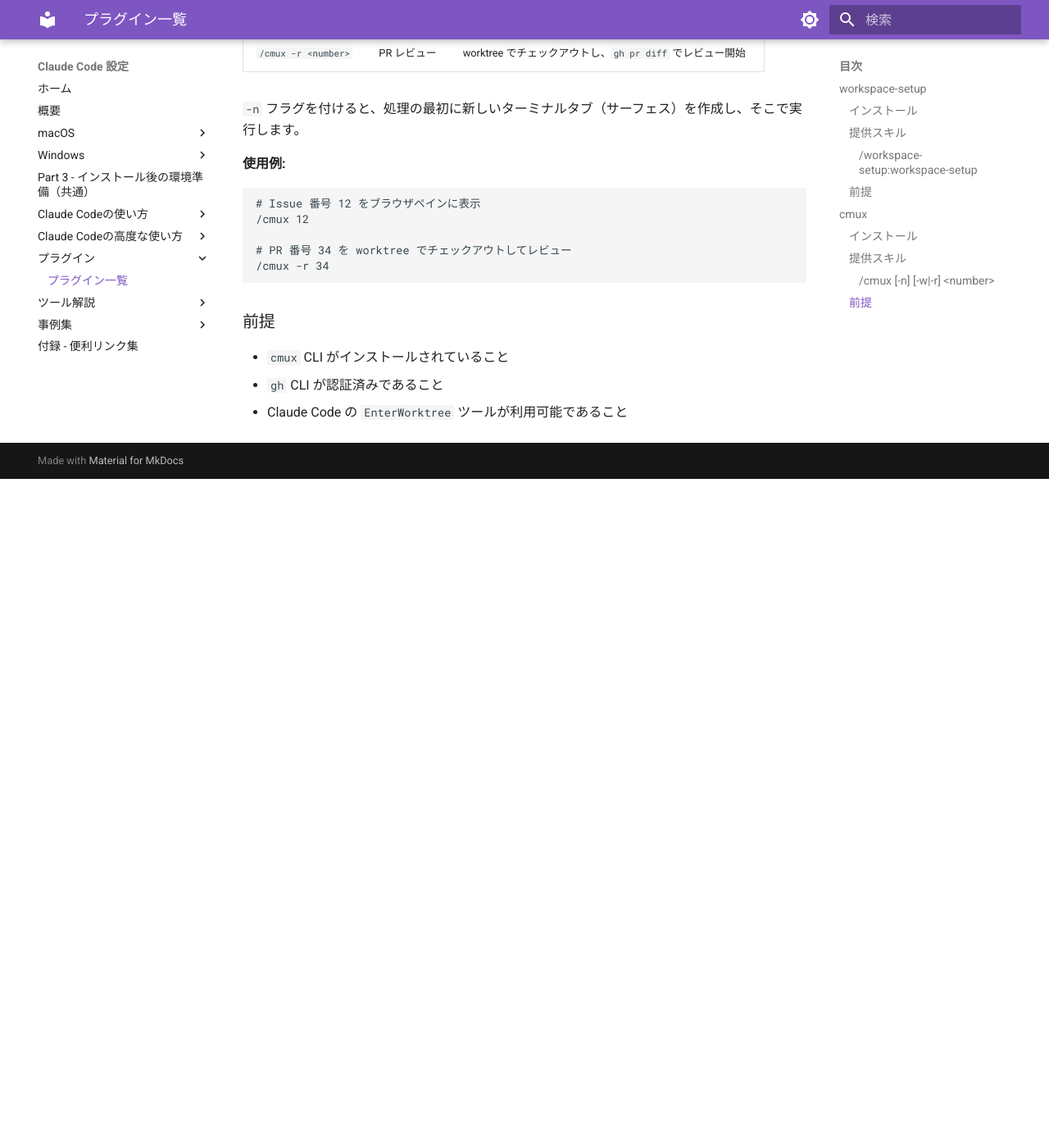
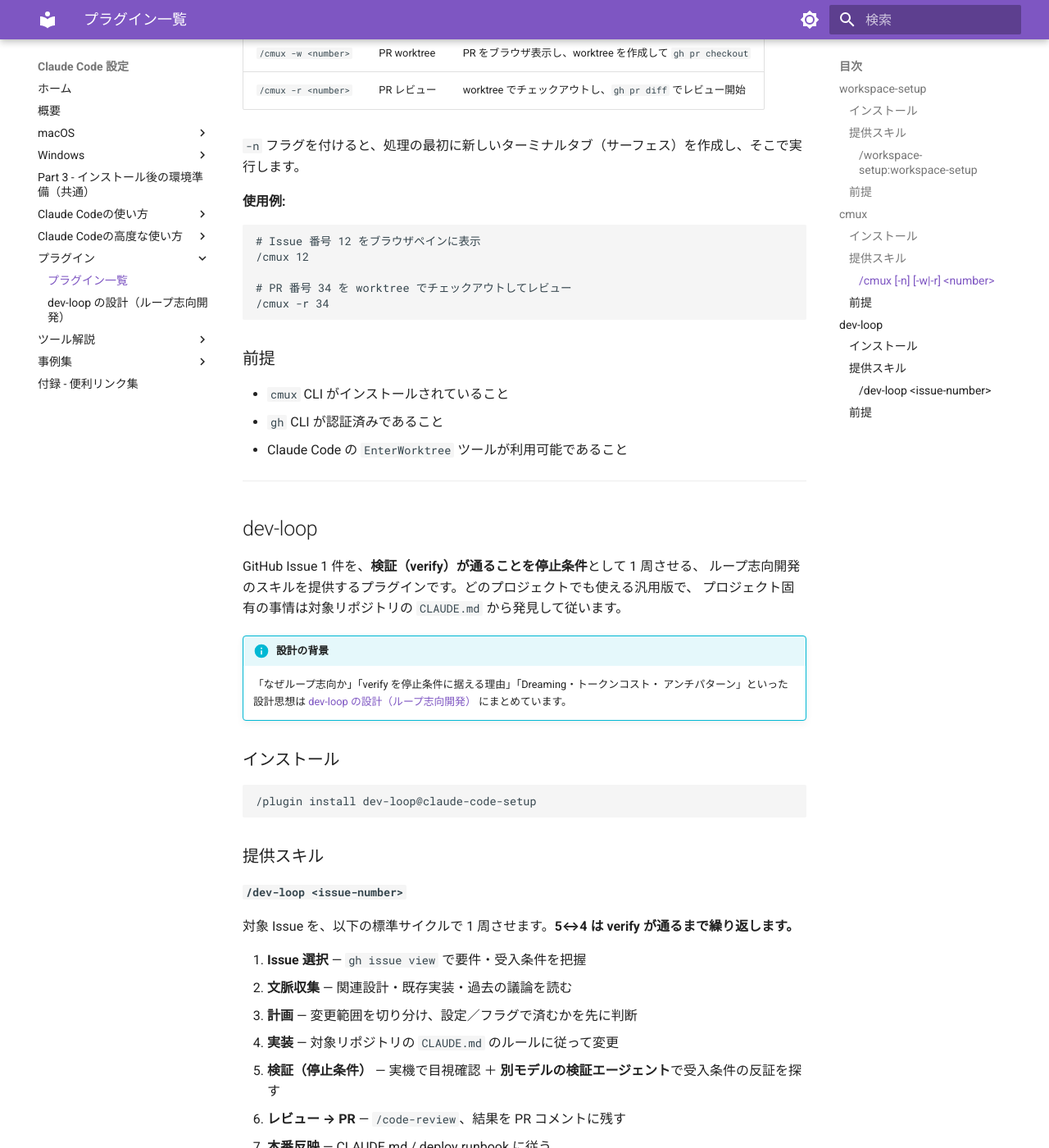
Before and after one commit to hdknr/claude-code-setup, an MkDocs documentation site: the page built from docs/plugins/index.md, in a window 1280 px wide and 1400 px high, scrolled down 2118 px. Shown: the whole window at 82% size. Built offline with MkDocs 1.6.1 and Material for MkDocs 9.7.7, drawn with Linux system fonts in a browser that asks for light colours; before the commit the page ends 2702 px from its top, so only the background shows below that; some of the changed text lies outside the part shown.

Commit message:
feat(dev-loop): 汎用ループ志向開発プラグインを追加 (#32)
* feat(dev-loop): 汎用ループ志向開発プラグインを追加

tfs-stocks の /dev-loop スキルを一般化し、任意のプロジェクトから
marketplace 経由でインストールできるプラグインとして追加する。

- プロジェクト固有部分(verify コマンド・デプロイ経路・一次ソース doc)は
  対象リポジトリの CLAUDE.md / .claude/dev-loop.md から発見し、無ければ
  汎用手順に縮退する設計に変更
- SSM ノブ・dev-web.sh・prod 発停・app/infra/frontend 等の固有前提を除去し、
  1 Issue=1 周／停止条件は verify／別モデルの敵対的 Verifier／学びの還元という
  普遍的な骨格を保持
- marketplace.json に dev-loop を登録、README とプラグイン一覧 docs を追記

Co-Authored-By: Claude Opus 4.8 (1M context) <noreply@anthropic.com>

* docs(dev-loop): ループ志向開発の設計ドキュメントを追加

tfs-stocks の docs/development-loop.md を汎用化し、dev-loop プラグインの
設計背景（なぜループ志向か・verify を停止条件に据える理由・3 層・標準ループ・
別モデル Verifier・Dreaming・トークンコスト・アンチパターン）をサイトに追加する。

- docs/plugins/dev-loop-design.md（新規・単一ソース）
- mkdocs.yml の nav に「dev-loop の設計」を追加
- plugins/index.md・SKILL.md・README から設計ドキュメントへリンク

Co-Authored-By: Claude Opus 4.8 (1M context) <noreply@anthropic.com>

---------

Co-authored-by: Claude Opus 4.8 (1M context) <noreply@anthropic.com>

````diff
--- a/docs/plugins/index.md
+++ b/docs/plugins/index.md
@@ -16,6 +16,7 @@
 |---|---|---|
 | [`workspace-setup`](#workspace-setup) | `/workspace-setup:workspace-setup` | ワークスペースの初期セットアップ |
 | [`cmux`](#cmux) | `/cmux` | cmux ウィンドウで GitHub Issue/PR を操作 |
+| [`dev-loop`](#dev-loop) | `/dev-loop` | 1 Issue = 1 周のループ志向開発 |
 
 !!! info "プラグインの入れ方・使い方の全体像"
     インストール手順と日常利用の流れは [Part 3: インストール後の環境準備](../part3-post-setup.md) にもまとまっています。このページは各プラグインの**詳細リファレンス**です。
@@ -91,3 +92,56 @@ cmux のブラウザペインで GitHub Issue/PR を開き、worktree でレビ
 - `cmux` CLI がインストールされていること
 - `gh` CLI が認証済みであること
 - Claude Code の `EnterWorktree` ツールが利用可能であること
+
+---
+
+## dev-loop
+
+GitHub Issue 1 件を、**検証（verify）が通ることを停止条件**として 1 周させる、
+ループ志向開発のスキルを提供するプラグインです。どのプロジェクトでも使える汎用版で、
+プロジェクト固有の事情は対象リポジトリの `CLAUDE.md` から発見して従います。
+
+!!! info "設計の背景"
+    「なぜループ志向か」「verify を停止条件に据える理由」「Dreaming・トークンコスト・
+    アンチパターン」といった設計思想は [dev-loop の設計（ループ志向開発）](dev-loop-design.md)
+    にまとめています。
+
+### インストール
+
+```
+/plugin install dev-loop@claude-code-setup
+```
+
+### 提供スキル
+
+#### `/dev-loop <issue-number>`
+
+対象 Issue を、以下の標準サイクルで 1 周させます。**5↔4 は verify が通るまで繰り返します。**
+
+1. **Issue 選択** — `gh issue view` で要件・受入条件を把握
+2. **文脈収集** — 関連設計・既存実装・過去の議論を読む
+3. **計画** — 変更範囲を切り分け、設定／フラグで済むかを先に判断
+4. **実装** — 対象リポジトリの `CLAUDE.md` のルールに従って変更
+5. **検証（停止条件）** — 実機で目視確認 ＋ **別モデルの検証エージェント**で受入条件の反証を探す
+6. **レビュー → PR** — `/code-review`、結果を PR コメントに残す
+7. **本番反映** — CLAUDE.md / deploy runbook に従う
+8. **経験の還元** — 学びを CLAUDE.md / Skill / メモリへ焼き戻す
+
+!!! tip "CLAUDE.md に書いておくと効く"
+    実機検証（verify）の手順・デプロイ経路・やってはいけない制約を対象リポジトリの
+    `CLAUDE.md`（または `.claude/dev-loop.md`）に書いておくと、スキルがそれを発見して従います。
+    無ければテスト実行＋アプリ起動での手動確認に**縮退**するので、設定が無くても動きます。
+
+**使用例:**
+
+```
+# Issue 番号 42 を 1 周させる
+/dev-loop 42
+```
+
+### 前提
+
+- `gh` CLI が認証済みであること
+- 対象リポジトリが git 管理下にあること
+- （任意）`/loop`・`/schedule`・`/code-review`・`/run` などの汎用スキルや GSD スキル群。
+  無い環境では手動の待機・確認に読み替えます。
--- a/mkdocs.yml
+++ b/mkdocs.yml
@@ -41,6 +41,7 @@ nav:
     - トークン最適化: usage/advanced-token-management.md
   - プラグイン:
     - プラグイン一覧: plugins/index.md
+    - dev-loop の設計（ループ志向開発）: plugins/dev-loop-design.md
   - ツール解説:
     - Docker をやさしく理解する: tools/docker.md
     - GitHub をやさしく理解する: tools/github/index.md
````
Also changed, not shown: docs/plugins/dev-loop-design.md (added, +241 -0 lines), plugins/dev-loop/README.md (added, +49 -0 lines), plugins/dev-loop/skills/dev-loop/SKILL.md (added, +121 -0 lines), 2 other files.
